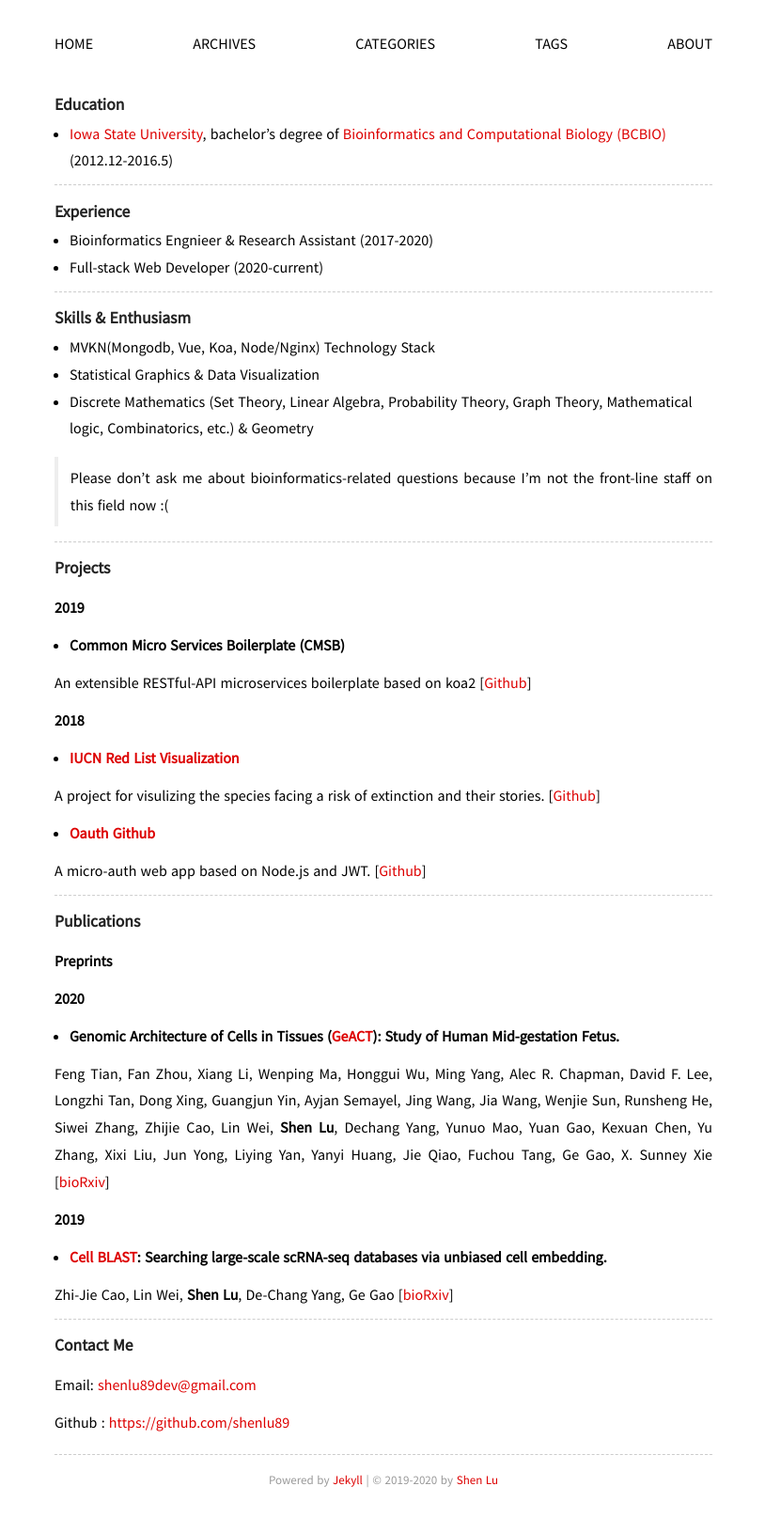
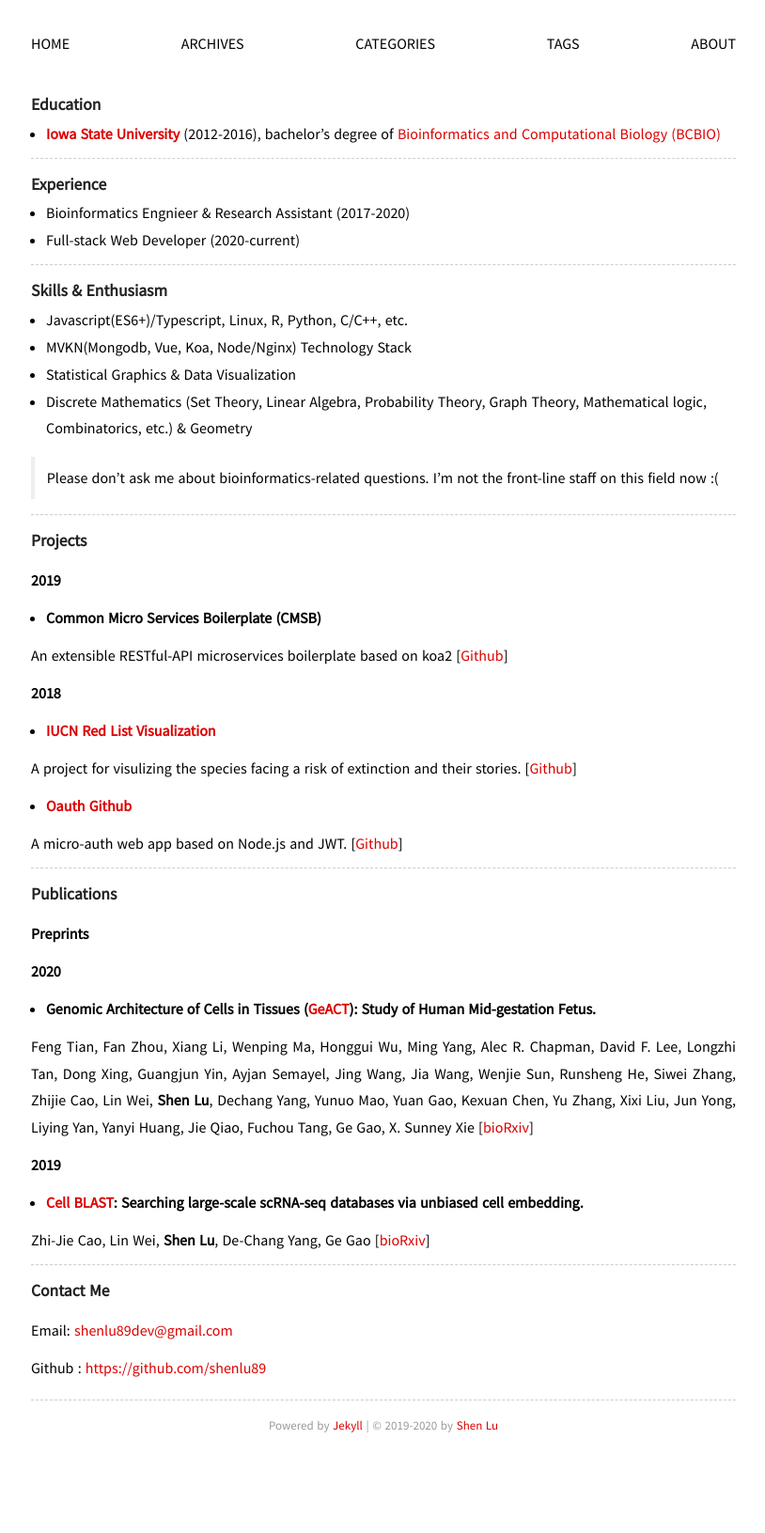
Before and after one commit to shenlu89/shenlu.me, a Jekyll site: the page built from about/index.md, in a window 1280 px wide. Shown: the whole page at 94% size, without its empty margins (232-1046 px from the left). Built offline with Jekyll 4.4.1, drawn with Linux system fonts in a browser that asks for light colours; nearby versions of some CDN libraries; a style sheet for code colours, icons or effects is not loaded; after the commit the page ends 1573 px from its top, so only the background shows below that.

Commit message:
update layout and about

```diff
--- a/_config.yml
+++ b/_config.yml
@@ -21,7 +21,7 @@
   enabled: all
   layout: page
 
-exclude: ["Rakefile", "CNAME", "README.md"]
+exclude: ["CNAME", "README.md"]
 safe: true
 plugins:
   - jekyll-paginate
--- a/about/index.md
+++ b/about/index.md
@@ -6,7 +6,7 @@
 
 ### Education
 
-- [Iowa State University](https://www.iastate.edu/){:target="_blank"}, bachelor's degree of [Bioinformatics and Computational Biology (BCBIO)](https://catalog.iastate.edu/azcourses/bcbio/){:target="_blank"} (2012.12-2016.5)
+- **[Iowa State University](https://www.iastate.edu/){:target="_blank"}** (2012-2016), bachelor's degree of [Bioinformatics and Computational Biology (BCBIO)](https://catalog.iastate.edu/azcourses/bcbio/){:target="_blank"}
 
 ----
 ### Experience
@@ -18,11 +18,12 @@
 
 ### Skills & Enthusiasm
 
+- Javascript(ES6+)/Typescript, Linux, R, Python, C/C++, etc.
 - MVKN(Mongodb, Vue, Koa, Node/Nginx) Technology Stack
 - Statistical Graphics & Data Visualization
 - Discrete Mathematics (Set Theory, Linear Algebra, Probability Theory, Graph Theory, Mathematical logic, Combinatorics, etc.) & Geometry
 
->Please don't ask me about bioinformatics-related questions because I'm not the front-line staff on this field now :(
+>Please don't ask me about bioinformatics-related questions. I'm not the front-line staff on this field now :(
 
 ----
 
--- a/media/css/style.css
+++ b/media/css/style.css
@@ -34,7 +34,6 @@
 
 p {
     margin: .7rem 0;
-    /*margin-bottom: .6rem;*/
     text-align: justify;
 }
 
@@ -42,10 +41,6 @@
     padding: 0;
     line-height: 2
 }
-/*
-li {
-    padding: .2em 0em;
-}*/
 
 ol,
 ul {
@@ -68,7 +63,6 @@
     padding: 3px 10px;
     line-height: 1.5;
     display: block;
-    /*color: white;*/
 }
 
 pre p {
@@ -88,10 +82,6 @@
     border-radius: 3px;
     margin-bottom: 1rem;
 }
-
-/*pre p code {
-    background-color: rgba(0, 0, 0, 0);
-}*/
 
 p code,
 li code {
@@ -117,7 +107,7 @@
 }
 
 #container {
-    width: 700px;
+    width: 750px;
     margin: 2em auto;
     display: block;
     padding: 0 2em;
@@ -125,7 +115,6 @@
 
 .content {
     font-size: 1rem;
-    /*line-height: 2;*/
 }
 
 .content h1 {
@@ -194,11 +183,8 @@
     font-size: 1rem;
     text-transform: uppercase;
     float: left;
-    /*margin-left: -8rem;*/
-    /*width: 7rem;*/
     width: 100%;
     text-align: left;
-    /*border-bottom: 1px solid #cccccc;*/
 }
 
 nav a {
@@ -258,7 +244,6 @@
 }
 
 footer {
-    /*display: block;*/
     display: flex;
     justify-content: center;
     border-top: 1px dashed #CCC;
@@ -294,7 +279,6 @@
 }
 
 .paginator {
-    /*font: 14px Arial, Helvetica, sans-serif;*/
     color: #AAA;
     margin: 20px 0;
     line-height: 150%;
```
Also changed, not shown: index.md (+1 -1 lines).
